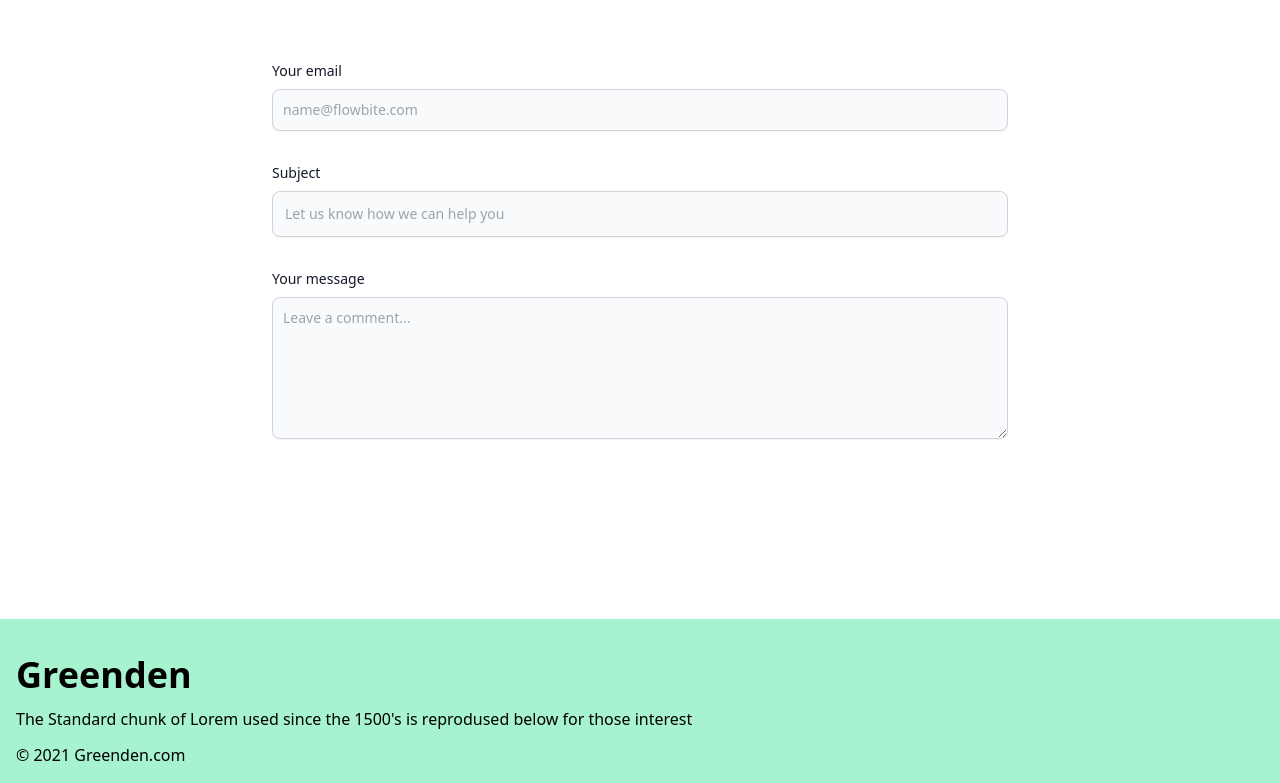
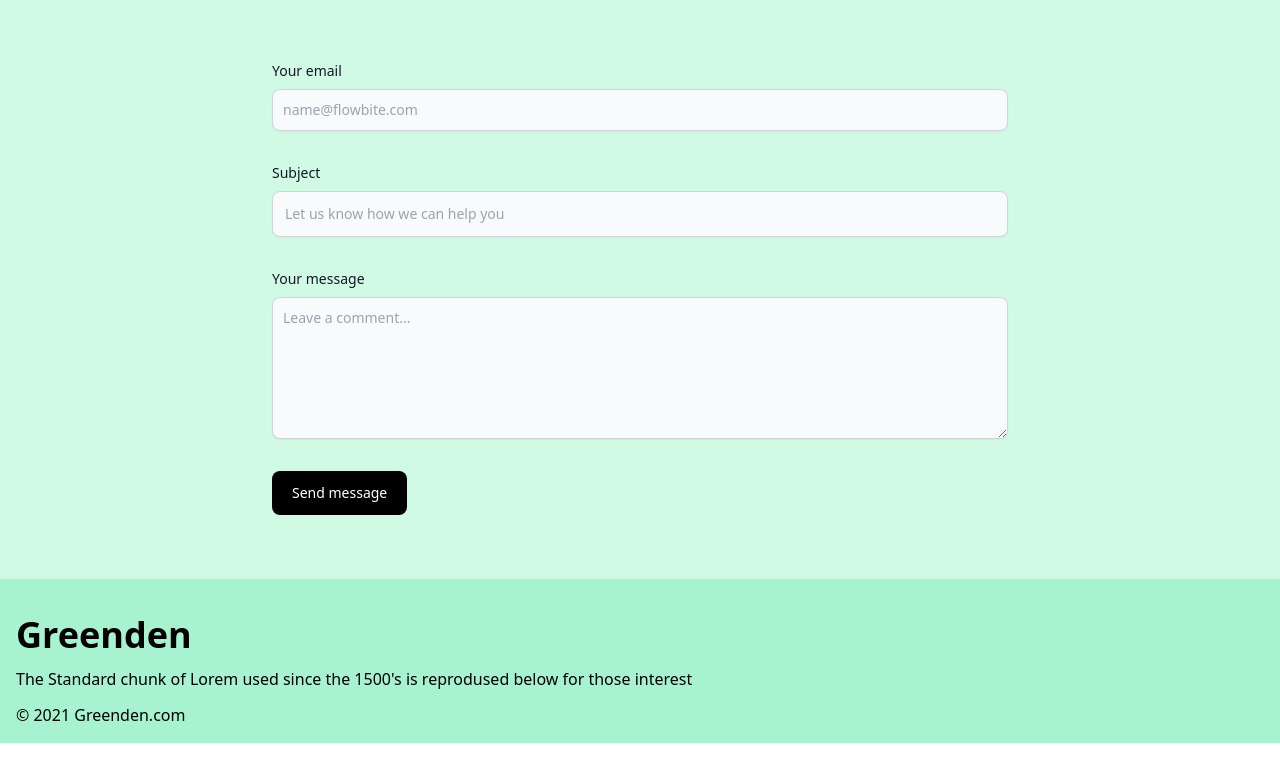
Before and after one commit to Parthiban1613/greenden-tailwind, a plain HTML site: page contact.html in a window 1280 px wide. Shown: the part 235-1018 px from the top of the page. After the commit the page ends 978 px from the top, so only its background shows below. Drawn offline with nearby package versions, Linux system fonts and the light colour scheme.

Commit message:
upadted greenden project

```diff
--- a/contact.html
+++ b/contact.html
@@ -21,18 +21,18 @@
         </svg>
         <ul class="flex gap-5 text-gray-600 hidden md:flex">
             <li>
-                <a class="hover:underline  hover:text-black" href="#">Home</a>
+                <a class="hover:underline  hover:text-black" href="index.html">Home</a>
             </li>
             <li>
                 <a class="hover:underline  hover:text-black" href="product.html">Products</a>
             </li>
             <li>
-                <a class="hover:underline hover:text-black" href="#">Contact</a>
+                <a class="hover:underline hover:text-black" href="contact.html">Contact</a>
             </li>
         </ul>
     </nav>
     <!--contact section-->
-    <section class="bg-white dark:bg-gray-900">
+    <section class="bg-green-100 dark:bg-gray-900">
         <div class="py-8 lg:py-16 px-4 mx-auto max-w-screen-md">
             <h2 class="mb-4 text-4xl tracking-tight font-extrabold text-center text-gray-900 dark:text-white">Contact Us</h2>
             <p class="mb-8 lg:mb-16 font-light text-center text-gray-500 dark:text-gray-400 sm:text-xl">Got a technical issue? Want to send feedback about a beta feature? Need details about our Business plan? Let us know.</p>
@@ -49,12 +49,12 @@
                     <label for="message" class="block mb-2 text-sm font-medium text-gray-900 dark:text-gray-400">Your message</label>
                     <textarea id="message" rows="6" class="block p-2.5 w-full text-sm text-gray-900 bg-gray-50 rounded-lg shadow-sm border border-gray-300 focus:ring-primary-500 focus:border-primary-500 dark:bg-gray-700 dark:border-gray-600 dark:placeholder-gray-400 dark:text-white dark:focus:ring-primary-500 dark:focus:border-primary-500" placeholder="Leave a comment..."></textarea>
                 </div>
-                <button type="submit" class="py-3 px-5 text-sm font-medium text-center text-white rounded-lg bg-primary-700 sm:w-fit hover:bg-primary-800 focus:ring-4 focus:outline-none focus:ring-primary-300 dark:bg-primary-600 dark:hover:bg-primary-700 dark:focus:ring-primary-800">Send message</button>
+                <button type="submit" class="py-3 px-5 text-sm font-medium text-center bg-black text-white rounded-lg bg-primary-700 sm:w-fit hover:bg-primary-800 focus:ring-4 focus:outline-none focus:ring-primary-300 dark:bg-primary-600 dark:hover:bg-primary-700 dark:focus:ring-primary-800">Send message</button>
             </form>
         </div>
       </section>
     <!--Footer-->
-    <section class="p-4 mt-10 bg-green-200">
+    <section class="p-4  bg-green-200">
         <h1 class="font-bold mt-5 text-4xl">Greenden</h1>
         <p class="mt-3">The Standard chunk of Lorem used since the 1500's is reprodused below for those interest</p>
         <p class="mt-3 ">&copy; 2021 Greenden.com</p>
```
